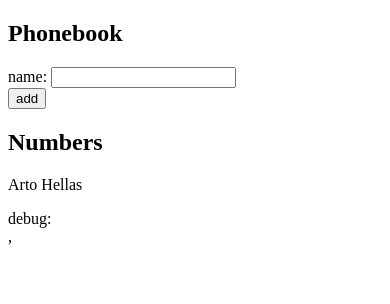
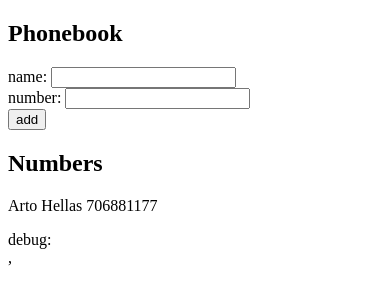
Before and after one commit to Akbermet1/fullstack_part2, a React (Create React App) app in the folder phonebook/: page / in a window 390 px wide. Shown: the top 304 px of the page. Built offline with nearby package versions, Linux system fonts and the light colour scheme.

Commit message:
2.8: The Phonebook Step3, everything works

```diff
--- a/phonebook/src/App.js
+++ b/phonebook/src/App.js
@@ -3,23 +3,30 @@ import React, { useState } from 'react'
 const Contacts = ({persons}) => {
   return(
     <div>
-      {persons.map(person => <p key={person.name}> {person.name} </p>)}
+      {persons.map(person => <p key={person.name}> {person.name} {person.phoneNumb} </p>)}
     </div>
   )
 }
 
 const App = () => {
   const [ persons, setPersons ] = useState([
-    { name: 'Arto Hellas' }
+    { name: 'Arto Hellas', phoneNumb: '706881177' }
   ])
   const [ newName, setNewName ] = useState('')
+  const [newPhoneNumb, setNewPhoneNumb ] = useState('')
 
-  const addName = (event) => {
+  const handleNameChange = (event) => {
+    console.log(event.target.value)
+    setNewName(event.target.value)
+  }
+
+  const addContact = (event) => {
     event.preventDefault()
     if(persons.find(person => person.name === newName) === undefined)
     {
       const nameObject = {
-        name: newName
+        name: newName,
+        phoneNumb: newPhoneNumb
       }
 
       console.log("obj that's adde to the persons state", nameObject)
@@ -32,28 +39,31 @@ const App = () => {
     }
 
     setNewName("")
+    setNewPhoneNumb("")
   }
 
-  const handleNameChange = (event) => {
+  const handlePhoneNumbChange = (event) => {
     console.log(event.target.value)
-    setNewName(event.target.value)
+    setNewPhoneNumb(event.target.value)
   }
+
+  // const addPhoneNumb = (event) => {
+  //   event.preventDefault()
+  // }
 
   return (
     <div>
       <h2>Phonebook</h2>
-      <form onSubmit={addName}>
-        <div>
-          name: <input value={newName} onChange={handleNameChange}/>
-        </div>
-        <div>
-          <button type="submit">add</button>
-        </div>
+      <form onSubmit={addContact}>
+        <div>name: <input value={newName} onChange={handleNameChange}/></div>
+        <div>number: <input value={newPhoneNumb} onChange={handlePhoneNumbChange}/></div>
+        <div> <button type="submit">add</button> </div>
       </form>
+
       <h2>Numbers</h2>
       <Contacts persons={persons}/>
 
-      <div>debug: {newName} </div>,
+      <div>debug: {newName} {newPhoneNumb} </div>,
       {console.log(persons)}
     </div>
   )
```
